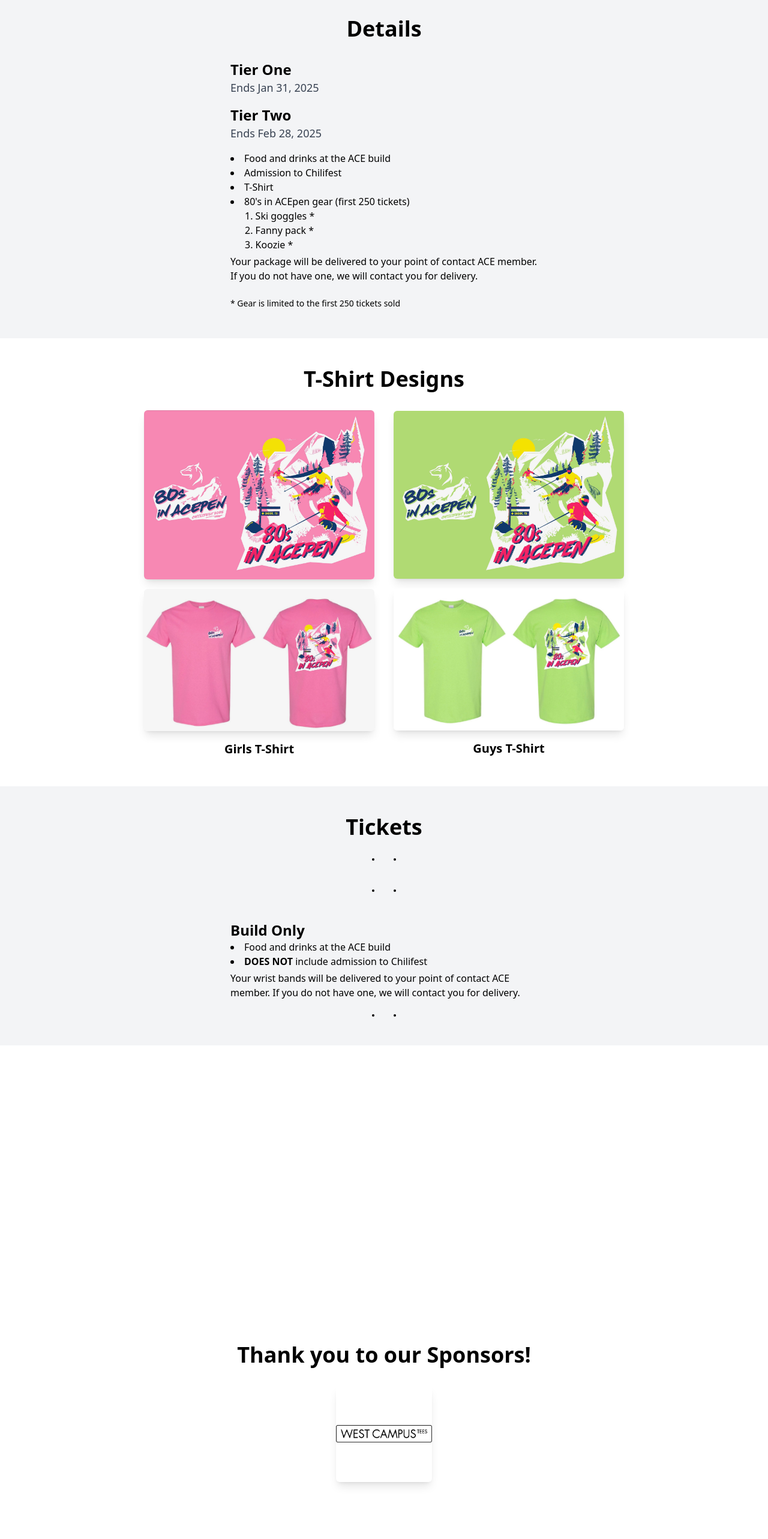
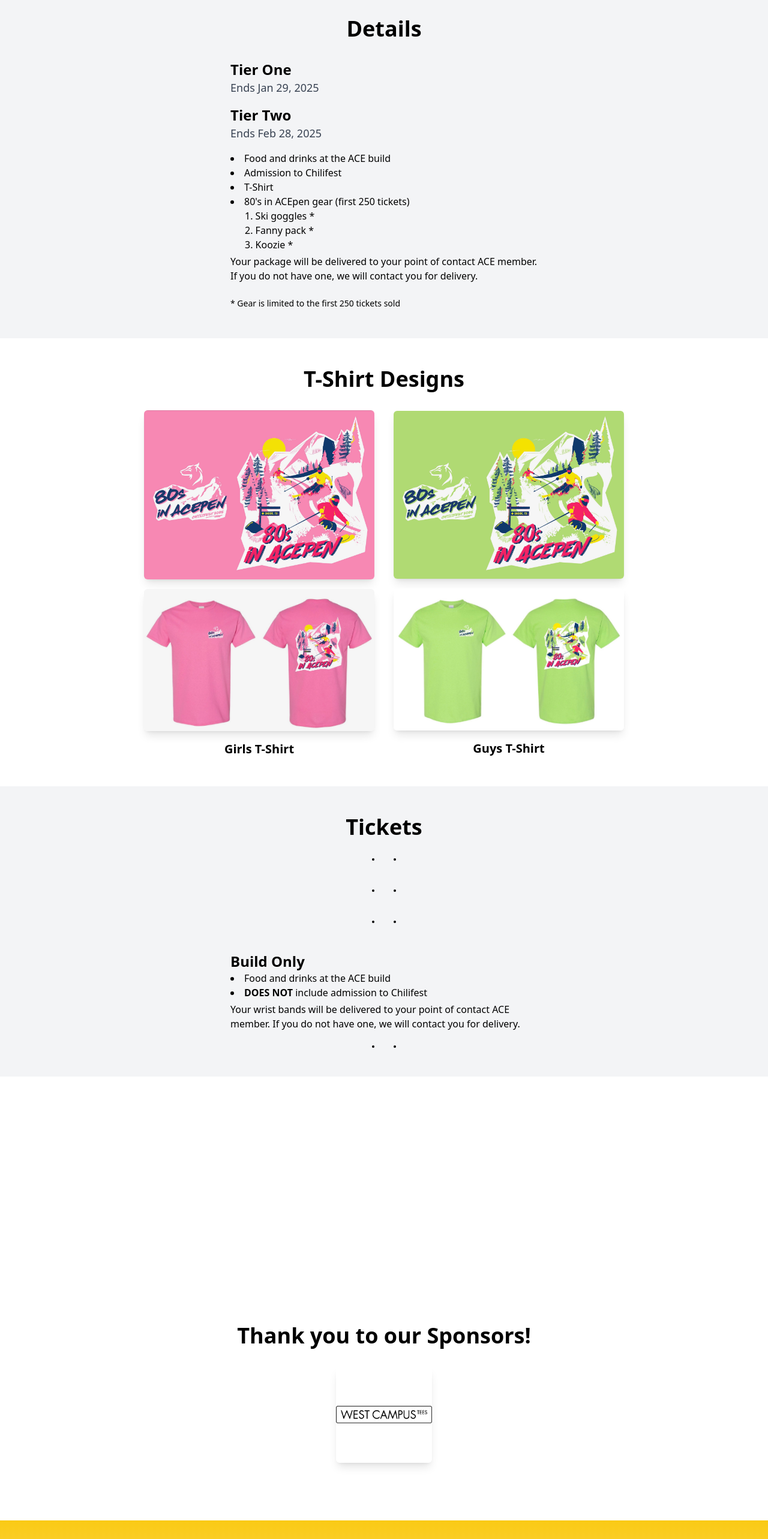
Before and after one commit to andrewlin27/ace-chilifest, a React (Create React App) app in the folder frontend/: page / in a window 1280 px wide. Shown: the part 820-3386 px from the top of the page at 60% size. Built offline with nearby package versions, Linux system fonts and the light colour scheme; the HTML template or start-up script is replaced by a standard one; a web font is replaced by a local one.

Commit message:
add tier 3

```diff
--- a/frontend/src/components/Footer.js
+++ b/frontend/src/components/Footer.js
@@ -39,7 +39,7 @@ const Footer = () => {
         </p>
         <br/>
         <p className="text-sm">
-          Last updated <span className='underline'>January 3rd, 2025</span>
+          Last updated <span className='underline'>January 27th, 2025</span>
         </p>
       </div>
     </footer>
--- a/frontend/src/components/Sponsors.js
+++ b/frontend/src/components/Sponsors.js
@@ -6,7 +6,7 @@ const Sponsors = () => {
     ];
 
   return (
-    <div className="py-32 container mx-auto text-center">
+    <div className="py-24 container mx-auto text-center">
         <h2 className="text-4xl font-bold mb-8">Thank you to our Sponsors!</h2>
         <div className="flex flex-wrap justify-center items-center gap-8">
             {sponsors.map((sponsor) => (
--- a/frontend/src/components/TicketDetails.js
+++ b/frontend/src/components/TicketDetails.js
@@ -9,7 +9,7 @@ const TicketDetails = () => {
       <div className="mb-6">
         <div className="mb-4">
           <h3 className="text-2xl font-semibold">Tier One</h3>
-          <p className="text-lg text-gray-700">Ends Jan 31, 2025</p>
+          <p className="text-lg text-gray-700">Ends Jan 29, 2025</p>
         </div>
         <div className="mb-4">
           <h3 className="text-2xl font-semibold">Tier Two</h3>
--- a/frontend/src/components/Tickets.js
+++ b/frontend/src/components/Tickets.js
@@ -42,7 +42,7 @@ const Tickets = () => {
       </div>
 
       {/* Tier Three 150/215 */}
-      {/* <div className="mb-12">
+      <div className="mb-12">
         <div className="flex flex-col sm:flex-row justify-center items-center space-y-4 sm:space-y-0 sm:space-x-8">
           <div className='border-2 border-black rounded-md'>
             <stripe-buy-button
@@ -57,7 +57,7 @@ const Tickets = () => {
             ></stripe-buy-button>
           </div>
         </div>
-      </div> */}
+      </div>
 
       {/* Member/alumni 180 */}
       {/* <div className="mb-12">
```
